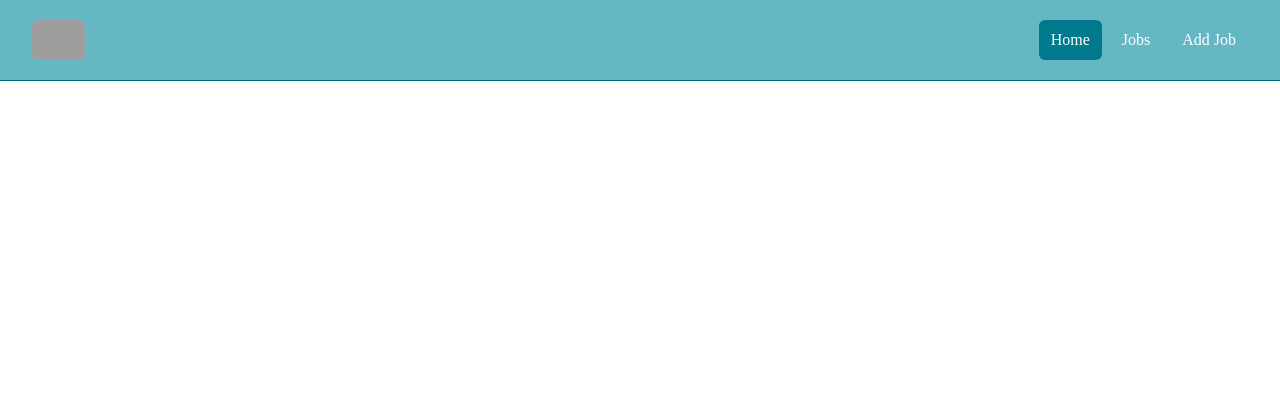
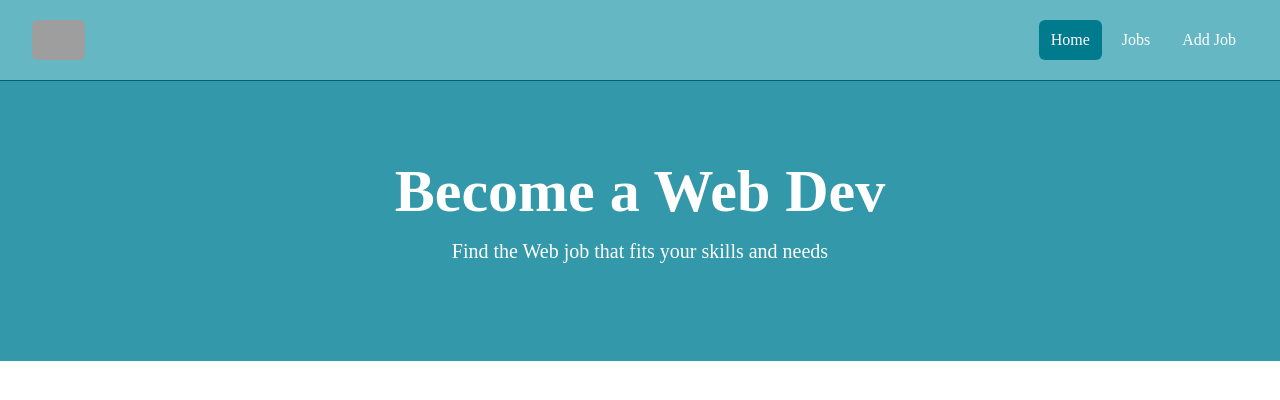
Before and after one commit to Lu-Smith/vue_api_jobs, a Vue app: page / in a window 1280 px wide. Shown: the top 400 px of the page. Built offline with nearby package versions, Linux system fonts and the light colour scheme; grey boxes are pictures that could not be loaded.

Commit message:
Added Hero.vue to App.vue

```diff
--- a/src/App.vue
+++ b/src/App.vue
@@ -1,9 +1,11 @@
 <template>
     <Navbar />
+    <Hero />
 </template>
 
 <script setup lang="ts">
     import Navbar from './components/Navbar.vue';
+    import Hero from './components/Hero.vue';
 </script>
 
 <style scoped>
```
